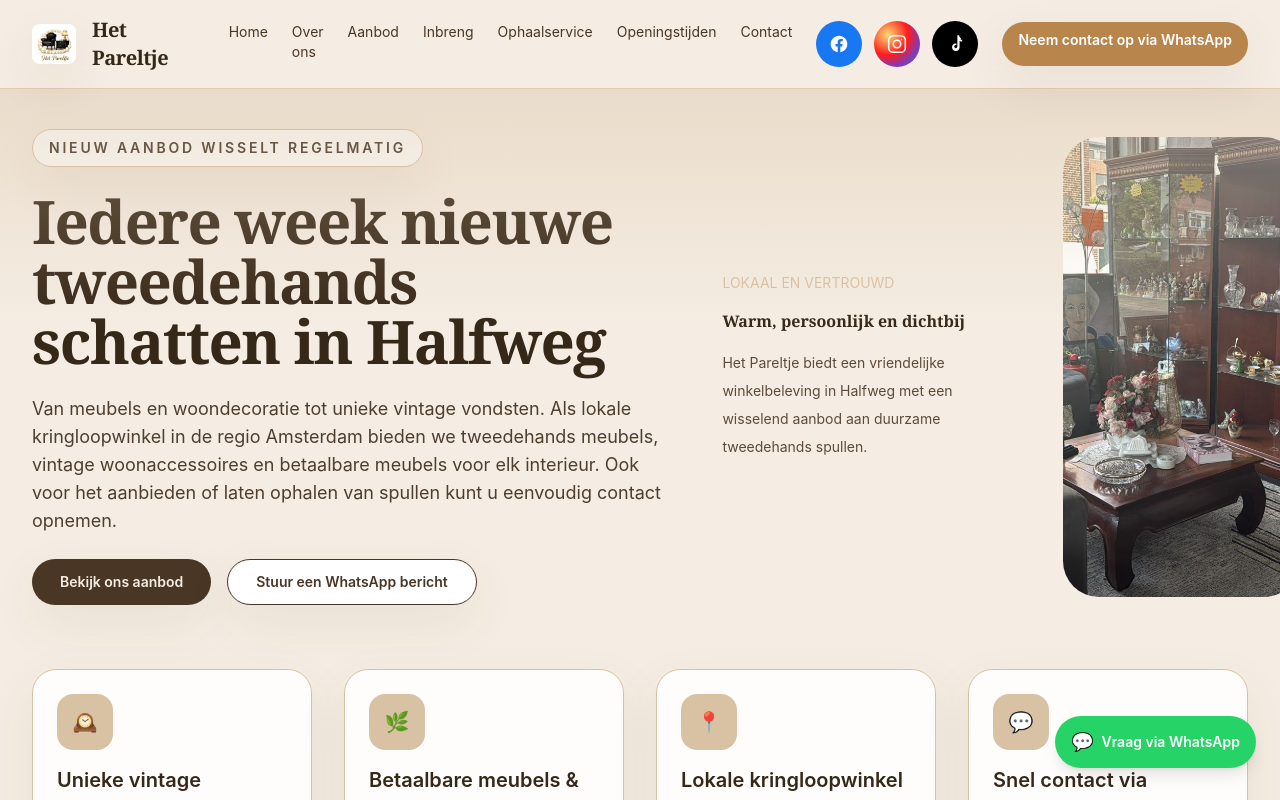
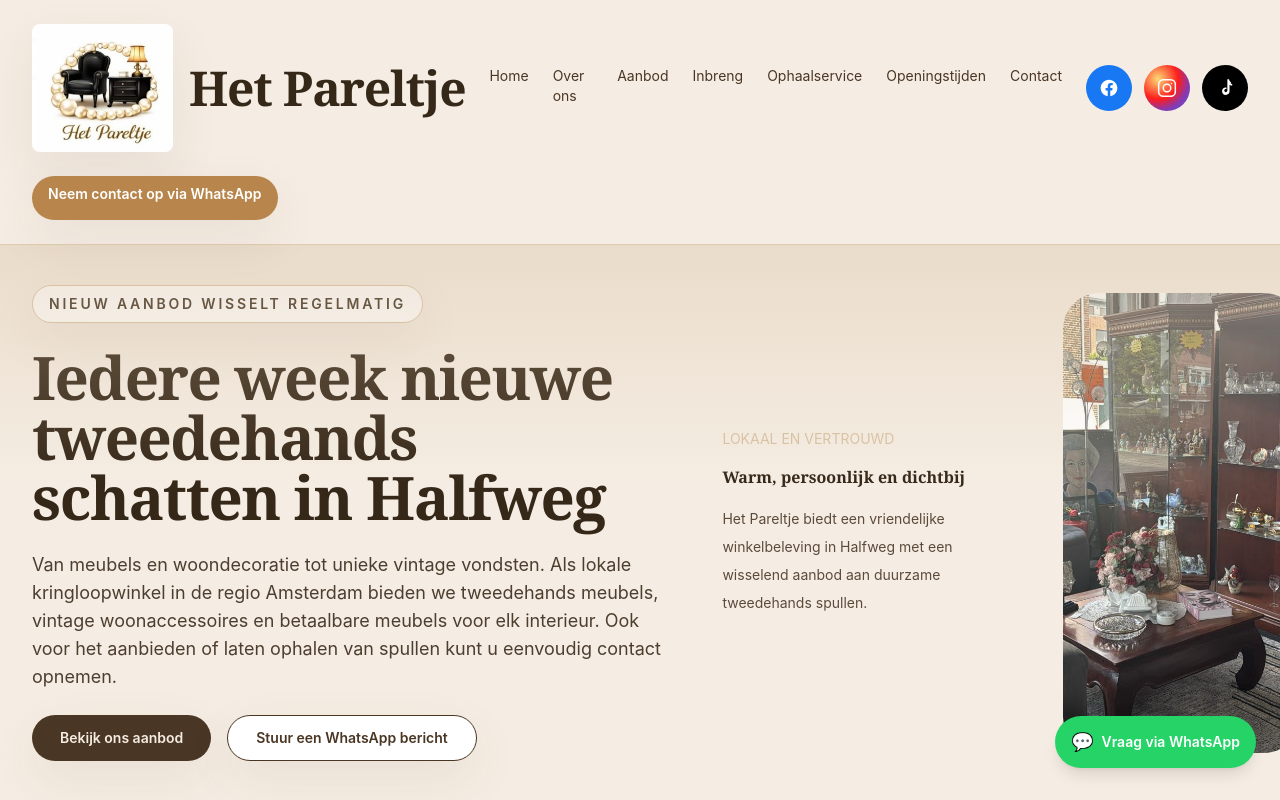
Before and after one commit to Raihana2000/kringloop-het-pareltje, a React (Vite) app: page / in a window 1280 px wide. Shown: the top 800 px of the page. Built offline with nearby package versions, Linux system fonts and the light colour scheme.

Commit message:
increase logo size and improve header layout

```diff
--- a/src/App.jsx
+++ b/src/App.jsx
@@ -100,14 +100,14 @@ function App() {
   return (
     <div className="text-brown bg-cream">
       <header className="sticky top-0 z-50 border-b border-b-sand/80 bg-cream/95 backdrop-blur-md">
-        <div className="mx-auto grid max-w-7xl grid-cols-[auto_1fr_auto_auto] items-center gap-6 px-6 py-4 lg:px-8">
+        <div className="mx-auto grid max-w-7xl grid-cols-[auto_1fr_auto] items-center gap-4 px-5 py-5 sm:gap-6 md:py-6 lg:px-8">
           <a href="#home" className="flex items-center gap-3 md:gap-4">
             <img
               src={`${import.meta.env.BASE_URL}images/logo-pareltje.jpeg`}
               alt="Kringloop Het Pareltje logo"
-             className="h-8 md:h-10 w-auto object-contain rounded-lg shadow-soft"
+             className="h-20 sm:h-24 md:h-28 lg:h-32 w-auto object-contain rounded-lg shadow-soft"
             />
-            <span className="font-display text-xl font-semibold tracking-tight text-cocoa">Het Pareltje</span>
+            <span className="font-display text-3xl md:text-4xl lg:text-5xl font-semibold tracking-tight text-cocoa">Het Pareltje</span>
           </a>
             <nav className="hidden items-center justify-center gap-6 md:flex">
             {navLinks.map((item) => (
```
Also changed, not shown: 5 other files (tests, documents, lock files or other folders).
